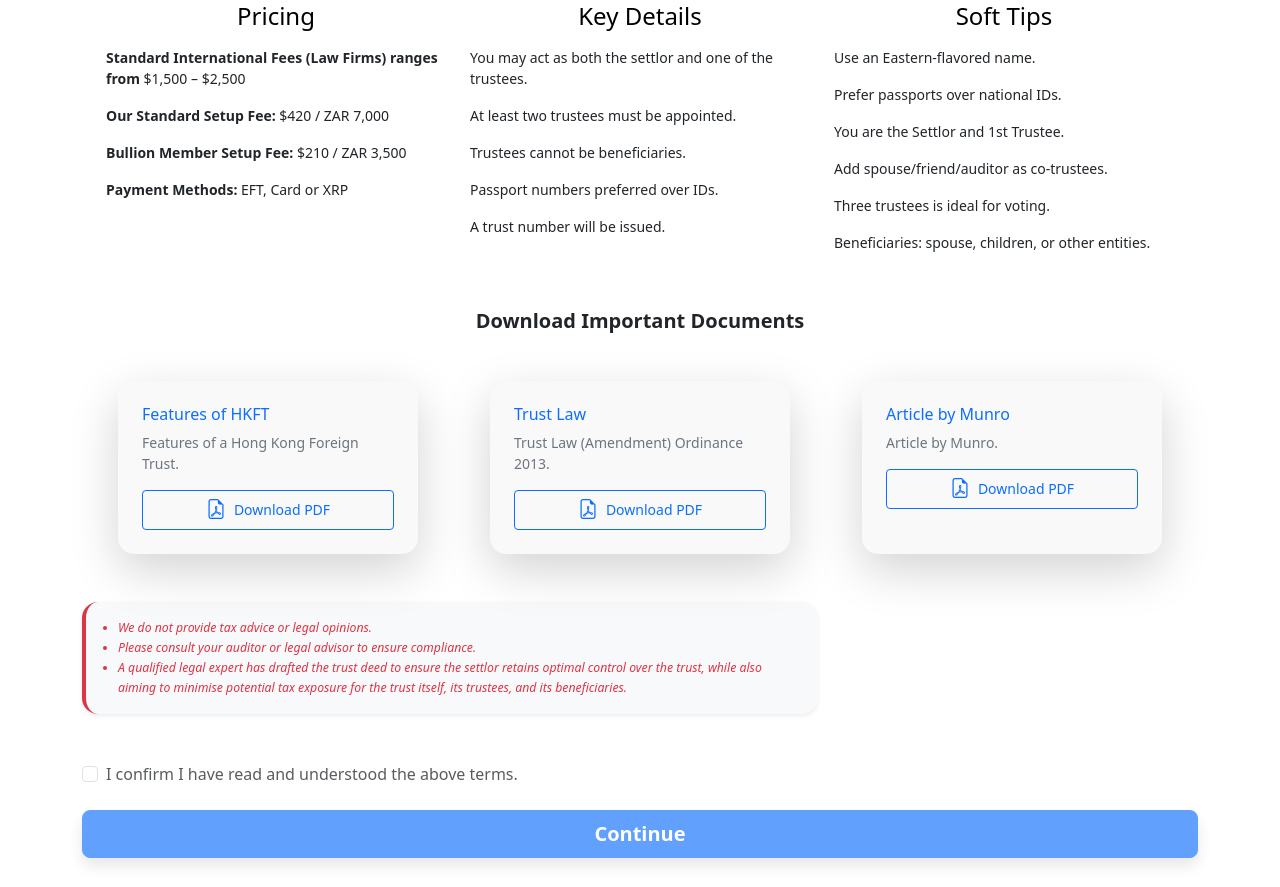
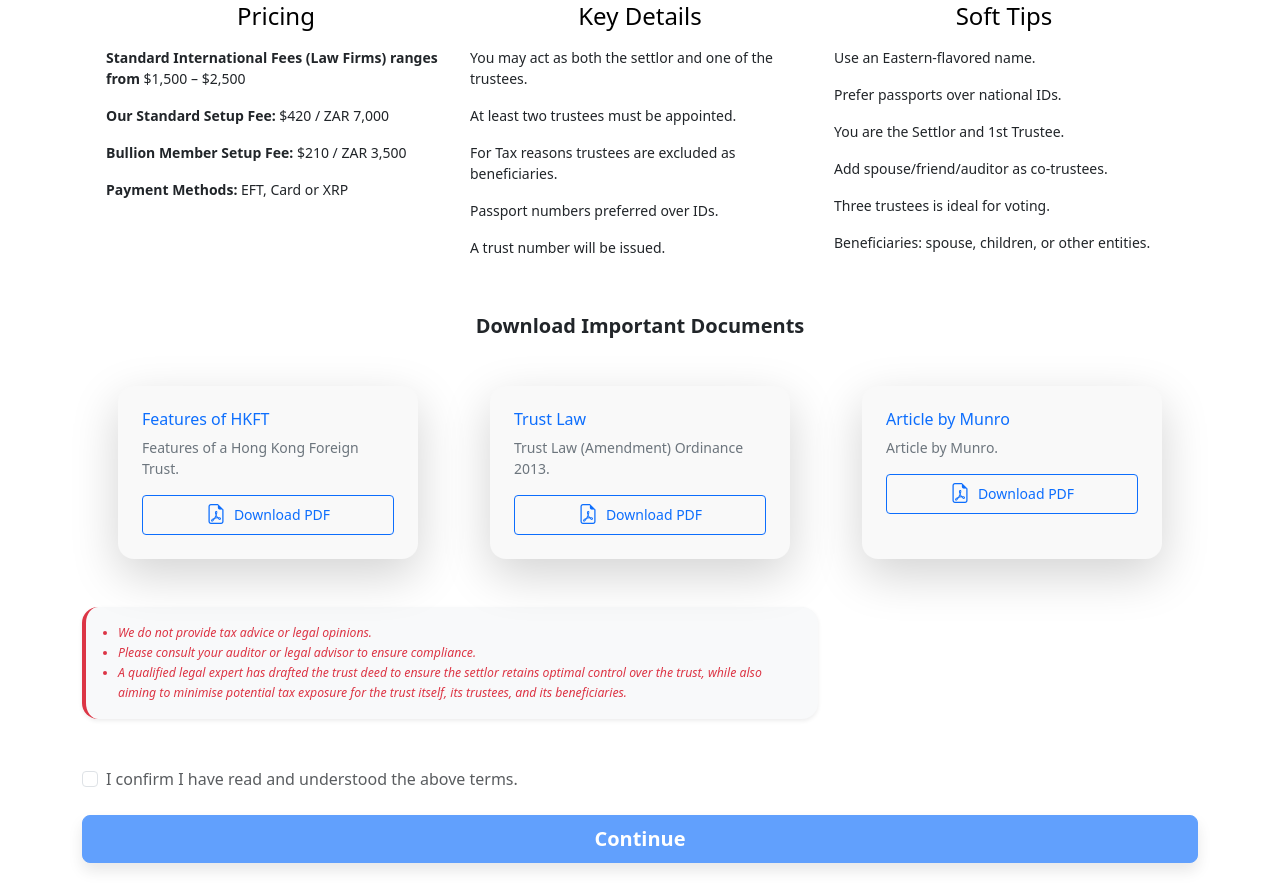
Before and after one commit to WhitelightningDev/hongkongtrust, an Angular app: page / in a window 1280 px wide. Shown: the part 2140-3027 px from the top of the page. Built offline with nearby package versions, Linux system fonts and the light colour scheme.

Commit message:
`Update welcomepage.html: modify trustee beneficiary exclusion reason`

```diff
--- a/src/app/pages/welcomepage/welcomepage.html
+++ b/src/app/pages/welcomepage/welcomepage.html
@@ -208,7 +208,7 @@
         <ul class="list-group list-group-flush small text-start w-100">
           <li class="list-group-item border-0 px-0">You may act as both the settlor and one of the trustees.</li>
           <li class="list-group-item border-0 px-0">At least two trustees must be appointed.</li>
-          <li class="list-group-item border-0 px-0">Trustees cannot be beneficiaries.</li>
+          <li class="list-group-item border-0 px-0">For Tax reasons trustees are excluded as beneficiaries.</li>
           <li class="list-group-item border-0 px-0">Passport numbers preferred over IDs.</li>
           <li class="list-group-item border-0 px-0">A trust number will be issued.</li>
         </ul>
```
